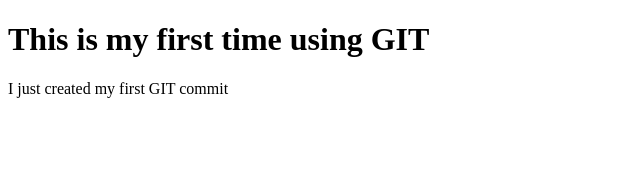
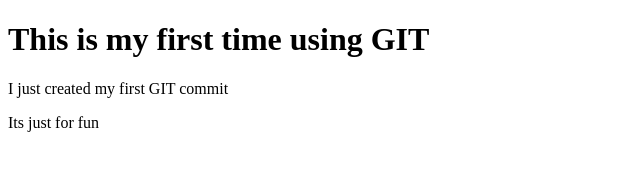
Before and after one commit to vivekvalagadde/FSWD, a plain HTML site: page index.html in a window 1280 px wide. Shown: the whole page, without its empty margins (0-640 px from the left). Drawn offline with Linux system fonts and the light colour scheme.

Commit message:
third commit

```diff
--- a/index.html
+++ b/index.html
@@ -11,5 +11,6 @@
         This is my first time using GIT
     </h1>
     <p>I just created my first GIT commit</p>
+    <p>Its just for fun</p>
 </body>
 </html>
```
